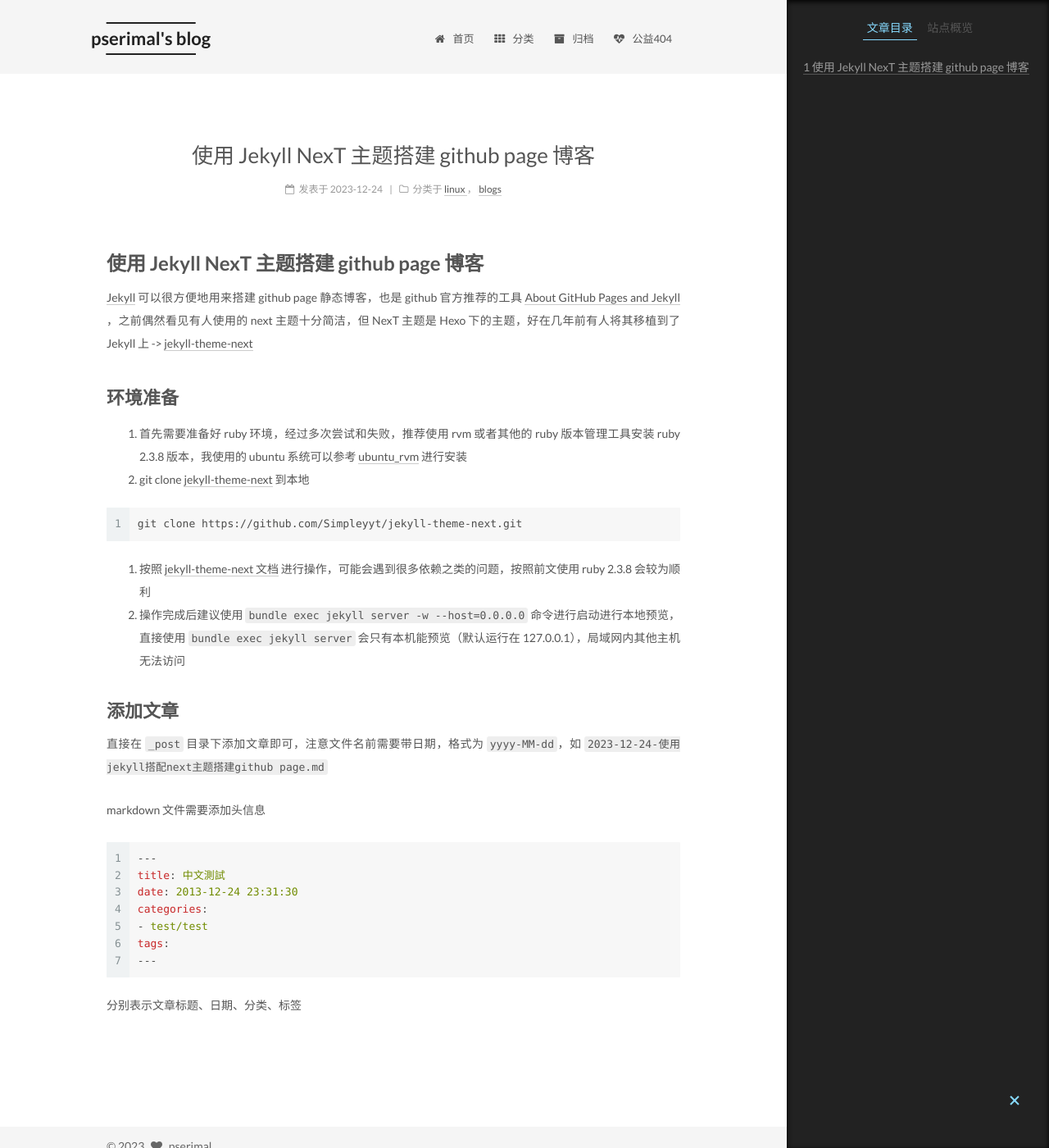
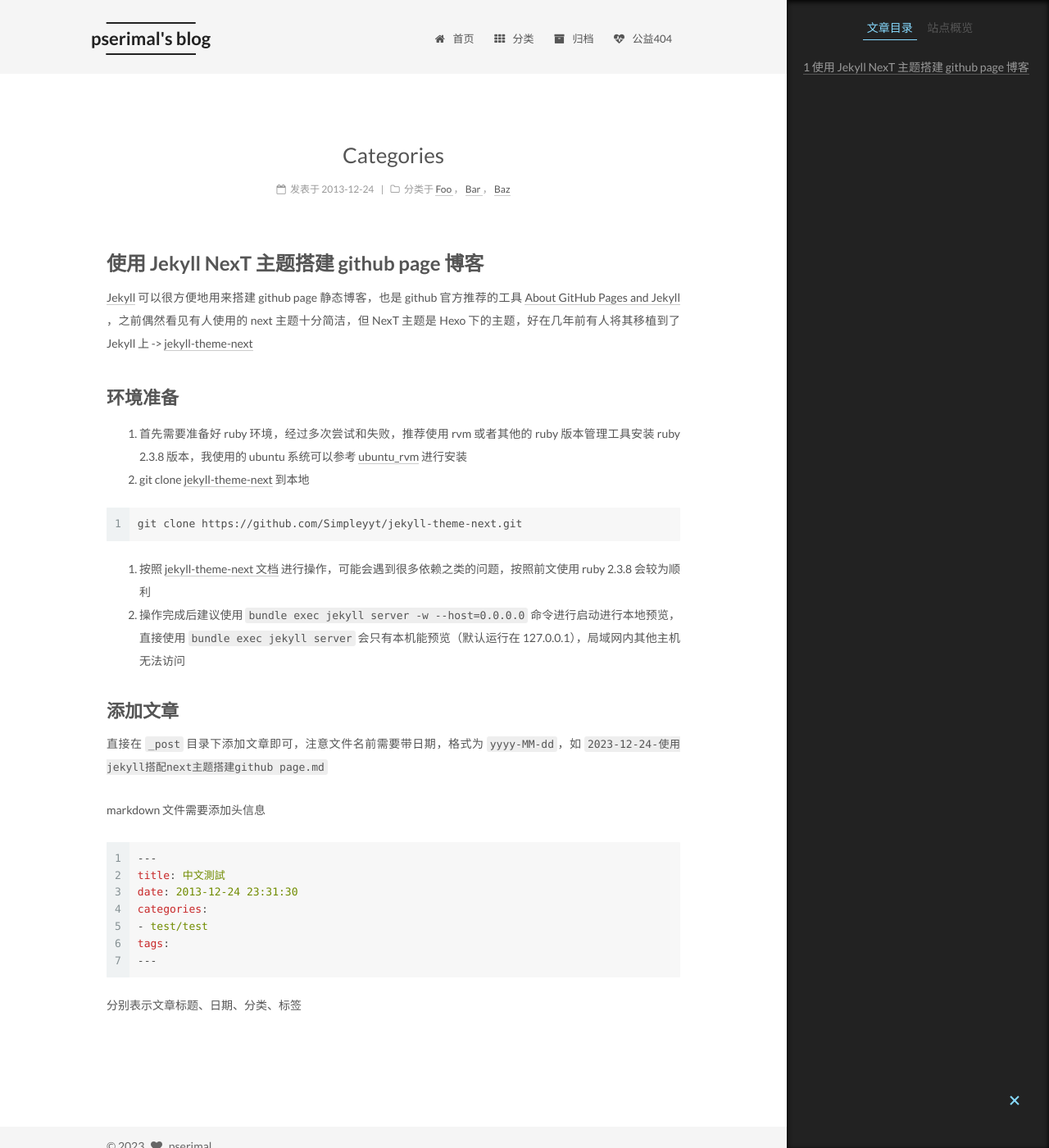
Before and after one commit to pserimal/pserimal.github.io, a Jekyll site: the page built from _posts/2023-12-24-使用Jekyll-NexT主题搭建githubpage博客.md, in a window 1280 px wide and 1400 px high. Shown: the whole window at 82% size. Built offline with Jekyll 4.4.1, drawn with Linux system fonts in a browser that asks for light colours.

Commit message:
Update 2023-12-24-使用Jekyll-NexT主题搭建githubpage博客.md

```diff
--- a/_posts/2023-12-24-使用Jekyll-NexT主题搭建githubpage博客.md
+++ b/_posts/2023-12-24-使用Jekyll-NexT主题搭建githubpage博客.md
@@ -1,12 +1,11 @@
 ---
-title: 使用 Jekyll NexT 主题搭建 github page 博客
-date: 2023-12-24
+title: Categories
+date: 2013-12-24 23:30:09
 categories:
-- linux
-- blogs
-tags:
+- Foo
+- Bar
+- Baz
 ---
-
 
 # 使用 Jekyll NexT 主题搭建 github page 博客
 
```
